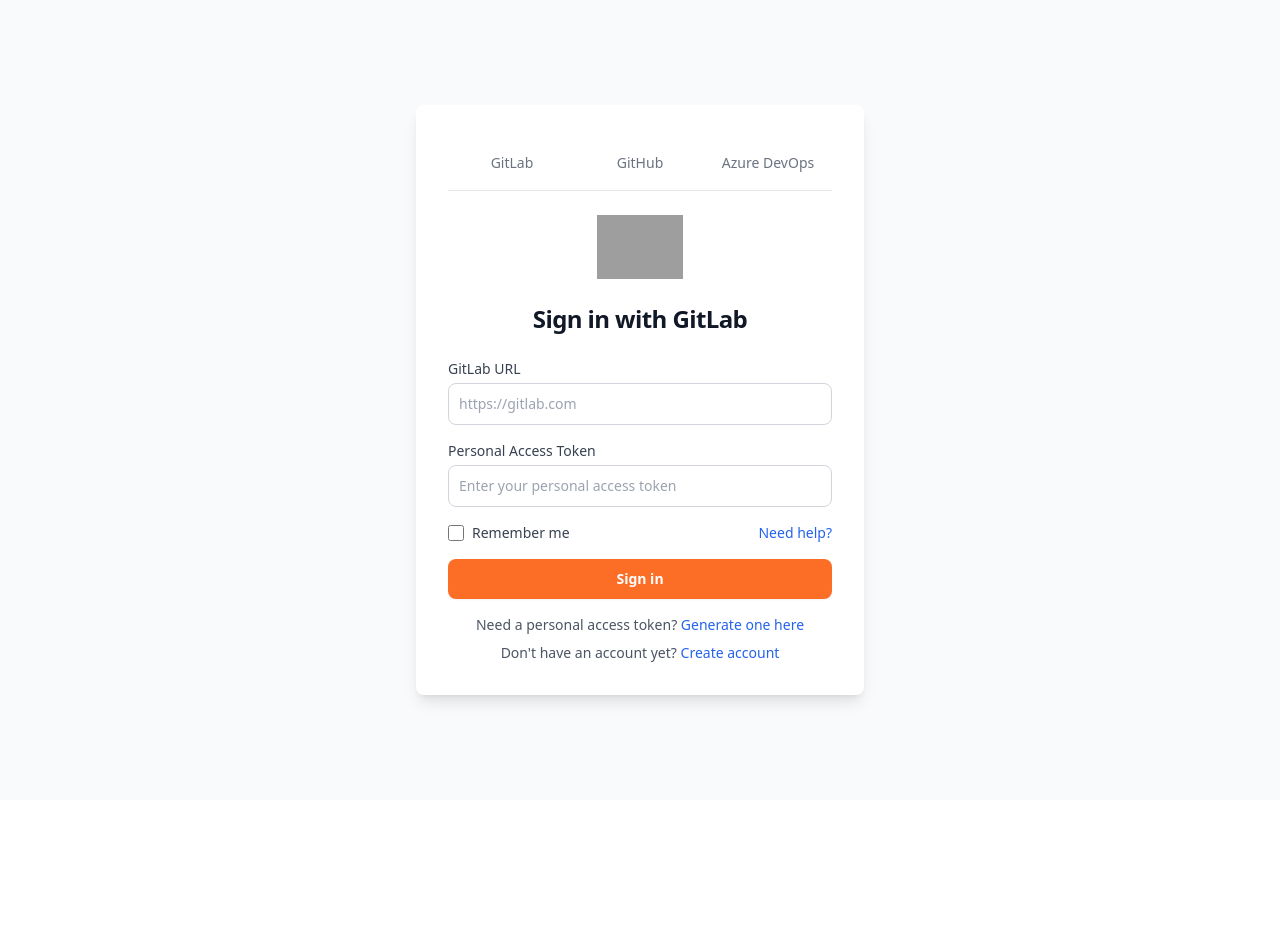
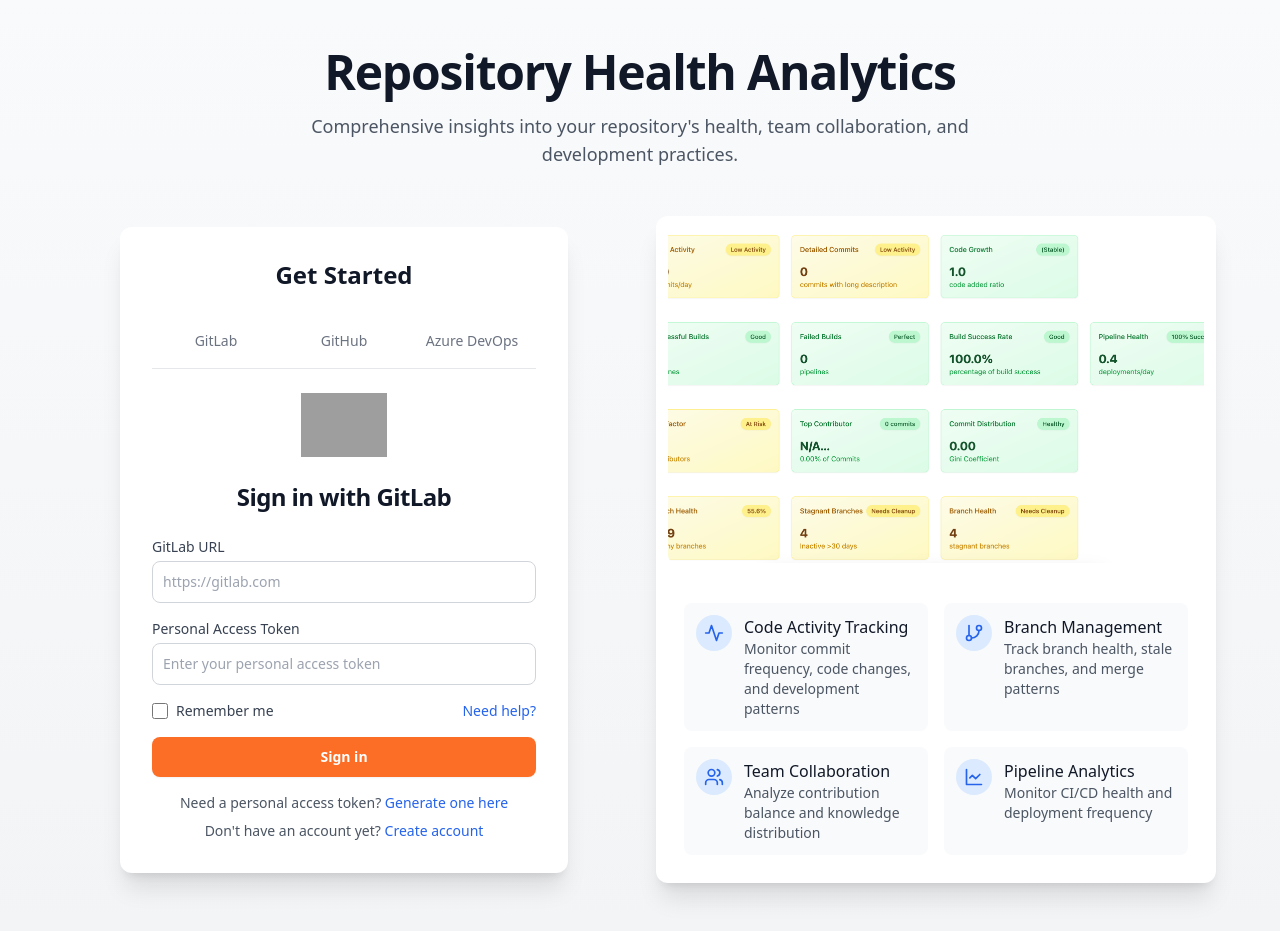
Before and after one commit to aqidd/git-analyzer, a Vue app: page /login in a window 1280 px wide. Before the commit the page ends 800 px from the top, so only its background shows below. Built offline with nearby package versions, Linux system fonts and the light colour scheme; grey boxes are pictures that could not be loaded.

Commit message:
feat: home preview

```diff
--- a/src/views/HomeView.vue
+++ b/src/views/HomeView.vue
@@ -1,5 +1,5 @@
 <template>
-  <div class="p-4 bg-gray-50 sm:ml-64 min-h-screen dark:bg-gray-900">
+  <div class="p-4 bg-gray-50 ml-12 mr-6 min-h-screen dark:bg-gray-900">
     <div class="p-4 rounded-lg">
       <div class="flex flex-col gap-4 mb-4">
         <div class="flex items-center justify-between">
--- a/src/views/LoginView.vue
+++ b/src/views/LoginView.vue
@@ -1,19 +1,33 @@
 <template>
-  <div class="flex min-h-screen flex-col items-center justify-center bg-gray-50 px-6 py-8 dark:bg-gray-900">
-    <div class="w-full max-w-md space-y-6 bg-white p-8 shadow-lg dark:bg-gray-800 sm:rounded-lg">
+  <div class="min-h-screen bg-gradient-to-b from-gray-50 to-gray-100 px-6 py-12 dark:from-gray-900 dark:to-gray-800">
+    <div class="mx-auto max-w-6xl">
+      <!-- Hero Section -->
+      <div class="mb-12 text-center">
+        <h1 class="mb-4 text-4xl font-bold tracking-tight text-gray-900 dark:text-white sm:text-5xl">
+          Repository Health Analytics
+        </h1>
+        <p class="mx-auto max-w-2xl text-lg text-gray-600 dark:text-gray-300">
+          Comprehensive insights into your repository's health, team collaboration, and development practices.
+        </p>
+      </div>
+
+      <!-- Main Content Grid -->
+      <div class="grid gap-8 lg:grid-cols-2">
+        <!-- Login Section -->
+        <div class="flex items-start justify-center lg:items-center">
+          <div class="w-full max-w-md space-y-6 rounded-xl bg-white p-8 shadow-xl dark:bg-gray-800">
+            <div class="text-center">
+              <h2 class="text-2xl font-bold text-gray-900 dark:text-white">Get Started</h2>
+            </div>
+
             <div class="border-b border-gray-200 dark:border-gray-700">
               <nav class="-mb-px flex" aria-label="Tabs">
-          <button
-            v-for="tab in tabs"
-            :key="tab.name"
-            @click="activeTab = tab.name"
-            :class="[
+                <button v-for="tab in tabs" :key="tab.name" @click="activeTab = tab.name" :class="[
                   activeTab === tab.name
                     ? 'border-blue-500 text-blue-600 dark:border-blue-400 dark:text-blue-400'
                     : 'border-transparent text-gray-500 hover:border-gray-300 hover:text-gray-700 dark:text-gray-400 dark:hover:text-gray-300',
                   'w-full whitespace-nowrap border-b-2 py-4 px-1 text-sm font-medium transition-colors duration-200'
-            ]"
-          >
+                ]">
                   {{ tab.label }}
                 </button>
               </nav>
@@ -21,6 +35,30 @@
 
             <div class="mt-8">
               <component :is="activeTab"></component>
+            </div>
+          </div>
+        </div>
+
+        <!-- Preview Section -->
+        <div class="relative overflow-hidden rounded-xl bg-white p-3 shadow-xl dark:bg-gray-800">
+          <div class="aspect-[16/10] overflow-hidden rounded-lg">
+            <img src="@/assets/preview.png" alt="Platform Preview" class="h-full w-full object-cover" />
+          </div>
+
+          <!-- Feature List -->
+          <div class="mt-6 grid gap-4 p-4 sm:grid-cols-2">
+            <div v-for="feature in features" :key="feature.title"
+              class="flex items-start gap-3 rounded-lg bg-gray-50 p-3 dark:bg-gray-700">
+              <div class="rounded-full bg-blue-100 p-2 dark:bg-blue-900">
+                <component :is="feature.icon" class="h-5 w-5 text-blue-600 dark:text-blue-300" />
+              </div>
+              <div>
+                <h3 class="font-medium text-gray-900 dark:text-white">{{ feature.title }}</h3>
+                <p class="text-sm text-gray-600 dark:text-gray-300">{{ feature.description }}</p>
+              </div>
+            </div>
+          </div>
+        </div>
       </div>
     </div>
   </div>
@@ -32,6 +70,46 @@
 import GitHubLogin from '@/components/GitHubLogin.vue'
 import AzureLogin from '@/components/AzureLogin.vue'
 
+// Lucide Icons
+const ActivityIcon = {
+  template: `<svg xmlns="http://www.w3.org/2000/svg" width="24" height="24" viewBox="0 0 24 24" fill="none" stroke="currentColor" stroke-width="2" stroke-linecap="round" stroke-linejoin="round"><path d="M22 12h-4l-3 9L9 3l-3 9H2"/></svg>`
+}
+
+const GitBranchIcon = {
+  template: `<svg xmlns="http://www.w3.org/2000/svg" width="24" height="24" viewBox="0 0 24 24" fill="none" stroke="currentColor" stroke-width="2" stroke-linecap="round" stroke-linejoin="round"><line x1="6" y1="3" x2="6" y2="15"/><circle cx="18" cy="6" r="3"/><circle cx="6" cy="18" r="3"/><path d="M18 9a9 9 0 0 1-9 9"/></svg>`
+}
+
+const UsersIcon = {
+  template: `<svg xmlns="http://www.w3.org/2000/svg" width="24" height="24" viewBox="0 0 24 24" fill="none" stroke="currentColor" stroke-width="2" stroke-linecap="round" stroke-linejoin="round"><path d="M16 21v-2a4 4 0 0 0-4-4H6a4 4 0 0 0-4 4v2"/><circle cx="9" cy="7" r="4"/><path d="M22 21v-2a4 4 0 0 0-3-3.87"/><path d="M16 3.13a4 4 0 0 1 0 7.75"/></svg>`
+}
+
+const PipelineIcon = {
+  template: `<svg xmlns="http://www.w3.org/2000/svg" width="24" height="24" viewBox="0 0 24 24" fill="none" stroke="currentColor" stroke-width="2" stroke-linecap="round" stroke-linejoin="round"><path d="M3 3v18h18"/><path d="m19 9-5 5-4-4-3 3"/></svg>`
+}
+
+const features = [
+  {
+    title: 'Code Activity Tracking',
+    description: 'Monitor commit frequency, code changes, and development patterns',
+    icon: ActivityIcon
+  },
+  {
+    title: 'Branch Management',
+    description: 'Track branch health, stale branches, and merge patterns',
+    icon: GitBranchIcon
+  },
+  {
+    title: 'Team Collaboration',
+    description: 'Analyze contribution balance and knowledge distribution',
+    icon: UsersIcon
+  },
+  {
+    title: 'Pipeline Analytics',
+    description: 'Monitor CI/CD health and deployment frequency',
+    icon: PipelineIcon
+  }
+]
+
 const tabs = [
   { name: GitLabLogin, label: 'GitLab' },
   { name: GitHubLogin, label: 'GitHub' },
--- a/src/views/RepositoryView.vue
+++ b/src/views/RepositoryView.vue
@@ -219,33 +219,55 @@
             enter-to="opacity-100 scale-100" leave="duration-200 ease-in" leave-from="opacity-100 scale-100"
             leave-to="opacity-0 scale-95">
             <DialogPanel
-              class="w-full max-w-2xl transform overflow-hidden rounded-2xl bg-white p-6 text-left align-middle shadow-xl transition-all dark:bg-gray-800">
+              class="w-full max-w-3xl transform overflow-hidden rounded-2xl bg-white p-6 text-left align-middle shadow-xl transition-all dark:bg-gray-800">
               <DialogTitle as="h3" class="text-lg font-medium leading-6 text-gray-900 dark:text-white">
                 Repository Health Metrics
               </DialogTitle>
               <div class="mt-4 space-y-4">
                 <div v-for="metric in healthMetrics" :key="metric.name"
                   class="rounded-lg bg-gray-50 p-4 dark:bg-gray-700">
-                  <h4 class="font-medium text-gray-900 dark:text-white">{{ metric.name }}</h4>
-                  <p class="mt-1 text-sm text-gray-600 dark:text-gray-300">{{ metric.description }}</p>
-                  <div class="mt-2 space-y-1">
-                    <div class="flex items-center gap-2">
-                      <span class="text-sm font-medium text-green-600 dark:text-green-400">Good:</span>
-                      <span class="text-sm text-gray-600 dark:text-gray-300">{{ metric.good }}</span>
+                  <div class="flex items-center justify-between">
+                    <h4 class="font-medium text-gray-900 dark:text-white">{{ metric.name }}</h4>
+                    <span :class="[
+                      'px-2 py-1 text-xs font-medium rounded-full',
+                      metric.implementation.startsWith('✓')
+                        ? 'bg-green-100 text-green-800 dark:bg-green-800 dark:text-green-100'
+                        : metric.implementation.startsWith('⚠')
+                          ? 'bg-yellow-100 text-yellow-800 dark:bg-yellow-800 dark:text-yellow-100'
+                          : 'bg-red-100 text-red-800 dark:bg-red-800 dark:text-red-100'
+                    ]">
+                      {{ metric.implementation.split(' ')[0] }} <!-- Show just the status icon -->
+                    </span>
+                  </div>
+                  <p class="mt-2 text-sm text-gray-600 dark:text-gray-300">{{ metric.description }}</p>
+
+                  <!-- Implementation Details -->
+                  <div class="mt-3 rounded bg-gray-100 p-3 dark:bg-gray-600">
+                    <p class="text-sm text-gray-700 dark:text-gray-200 whitespace-pre-line">
+                      {{ metric.implementation.split('\n').slice(1).join('\n') }} <!-- Show implementation details without status -->
+                    </p>
+                  </div>
+
+                  <!-- Good/Bad Criteria -->
+                  <div class="mt-3 grid grid-cols-2 gap-3">
+                    <div class="rounded bg-green-50 p-2 dark:bg-green-900/30">
+                      <span class="text-xs font-medium text-green-700 dark:text-green-300">Good Criteria</span>
+                      <p class="mt-1 text-sm text-green-600 dark:text-green-200">{{ metric.good }}</p>
                     </div>
-                    <div class="flex items-center gap-2">
-                      <span class="text-sm font-medium text-red-600 dark:text-red-400">Bad:</span>
-                      <span class="text-sm text-gray-600 dark:text-gray-300">{{ metric.bad }}</span>
+                    <div class="rounded bg-red-50 p-2 dark:bg-red-900/30">
+                      <span class="text-xs font-medium text-red-700 dark:text-red-300">Bad Criteria</span>
+                      <p class="mt-1 text-sm text-red-600 dark:text-red-200">{{ metric.bad }}</p>
                     </div>
                   </div>
                 </div>
               </div>
 
-              <div class="mt-6">
+              <div class="mt-6 flex justify-end">
                 <button type="button"
-                  class="inline-flex justify-center rounded-md bg-indigo-600 px-4 py-2 text-sm font-medium text-white hover:bg-indigo-700 focus:outline-none focus-visible:ring-2 focus-visible:ring-indigo-500 focus-visible:ring-offset-2"
+                  class="inline-flex items-center justify-center rounded-md bg-indigo-600 px-4 py-2 text-sm font-medium text-white hover:bg-indigo-700 focus:outline-none focus-visible:ring-2 focus-visible:ring-indigo-500 focus-visible:ring-offset-2 transition-colors"
                   @click="showMetricsInfo = false">
-                  Got it!
+                  <span class="mr-2">Close</span>
+                  <svg xmlns="http://www.w3.org/2000/svg" width="16" height="16" viewBox="0 0 24 24" fill="none" stroke="currentColor" stroke-width="2" stroke-linecap="round" stroke-linejoin="round"><line x1="18" y1="6" x2="6" y2="18"></line><line x1="6" y1="6" x2="18" y2="18"></line></svg>
                 </button>
               </div>
             </DialogPanel>
@@ -291,30 +313,70 @@
 const branches = ref<Branch[]>([])
 const branchStats = ref<any>(null)
 
+/**
+ * Health metrics configuration and thresholds.
+ * Each metric corresponds to one or more HealthMetricCard components in the UI.
+ * Current Implementation Status:
+ * ✓ - Fully Implemented
+ * ⚠ - Partially Implemented
+ * ⨯ - Not Yet Implemented
+ */
 const healthMetrics = [
   {
     name: 'Code Activity',
-    description: 'Measures the frequency of code changes in the repository.',
-    good: 'More than 1 commit per day indicates active development.',
-    bad: 'Less than 1 commit per day may indicate a stagnant project.'
+    description: 'Measures the frequency and consistency of code changes in the repository.',
+    implementation: '✓ Implemented via commitStats with three metrics:\n- Daily commit rate (commits/day)\n- Detailed commits count\n- Code growth ratio',
+    good: 'Daily commit rate ≥1, has detailed commits, code growth ratio between 0.5-2',
+    bad: 'Daily commit rate <1, no detailed commits, or unbalanced code growth'
+  },
+  {
+    name: 'Pipeline Health',
+    description: 'Assesses CI/CD pipeline efficiency and reliability.',
+    implementation: '✓ Implemented via pipelineStats with four metrics:\n- Successful builds count\n- Failed builds count\n- Build success rate (%)\n- Deployment frequency',
+    good: 'Success rate ≥80%, has successful builds, deployment frequency >0',
+    bad: 'Success rate <80%, has failed builds, or no deployments'
+  },
+  {
+    name: 'Team Health',
+    description: 'Analyzes work distribution and collaboration patterns.',
+    implementation: '✓ Implemented via contributorStats with three metrics:\n- Bus factor (>2 is healthy)\n- Top contributor percentage\n- Gini coefficient (<0.4 is healthy)',
+    good: 'Bus factor >2, balanced contributions (Gini <0.4)',
+    bad: 'Bus factor ≤2, or concentrated contributions (Gini ≥0.4)'
   },
   {
     name: 'Branch Health',
-    description: 'Evaluates the maintenance of branches in the repository.',
-    good: 'Less than 30% of branches are stagnant (no commits in 30 days).',
-    bad: 'More than 30% stagnant branches indicates need for cleanup.'
+    description: 'Evaluates branch management and maintenance.',
+    implementation: '✓ Implemented via branchStats with metrics:\n- Healthy vs total branches ratio\n- Stagnant branch count\n- Days since last commit per branch',
+    good: 'Stagnant branches ≤30% of total, regular merges to main',
+    bad: 'Stagnant branches >30% of total, inactive branches >30 days'
   },
   {
-    name: 'Pipeline Health',
-    description: 'Assesses the reliability of your CI/CD pipelines.',
-    good: 'Success rate above 80% with frequent deployments.',
-    bad: 'Success rate below 80% or infrequent deployments.'
+    name: 'Code Quality',
+    description: 'Evaluates code maintainability and test coverage.',
+    implementation: '⨯ Not yet implemented. Planned metrics:\n- Test coverage percentage\n- Cyclomatic complexity\n- Code duplication percentage\n- Style violations count',
+    good: 'Test coverage >80%, complexity <10, duplication <5%',
+    bad: 'Test coverage <80%, complexity >10, duplication >5%'
   },
   {
-    name: 'Team Health',
-    description: 'Analyzes the distribution of work across the team.',
-    good: 'Higher bus factor and balanced contributions (Gini < 0.4).',
-    bad: 'Low bus factor or concentrated contributions (Gini > 0.4).'
+    name: 'PR Velocity',
+    description: 'Measures pull request workflow efficiency.',
+    implementation: '⨯ Not yet implemented. Planned metrics:\n- Average review time\n- Merge success rate\n- PR size distribution\n- Review participation rate',
+    good: 'Review time <24h, merge rate >90%, PRs <400 lines',
+    bad: 'Review time >24h, merge rate <90%, PRs >400 lines'
+  },
+  {
+    name: 'Documentation Health',
+    description: 'Assesses documentation quality and currency.',
+    implementation: '⨯ Not yet implemented. Planned metrics:\n- README freshness\n- API documentation coverage\n- Inline documentation ratio\n- Documentation update frequency',
+    good: 'Current docs, clear guidelines, regular updates',
+    bad: 'Outdated docs, missing guidelines, infrequent updates'
+  },
+  {
+    name: 'Security Health',
+    description: 'Evaluates repository security measures.',
+    implementation: '⨯ Not yet implemented. Planned metrics:\n- Vulnerability count\n- Average remediation time\n- Dependency freshness\n- Security policy compliance',
+    good: 'No critical vulnerabilities, quick fixes, current deps',
+    bad: 'Open vulnerabilities, slow fixes, outdated deps'
   }
 ]
 
```
Also changed, not shown: src/assets/preview.png (added). Lines whose indentation alone changed are shown as unchanged.
